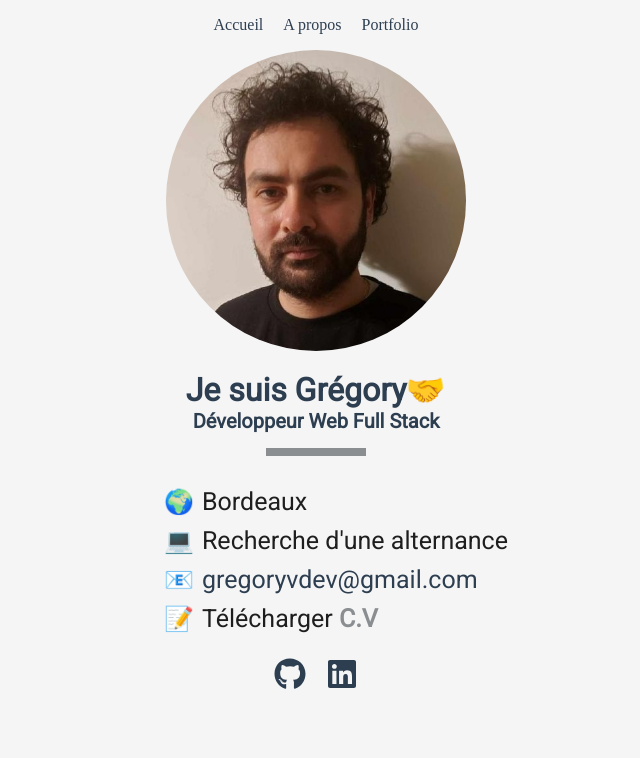
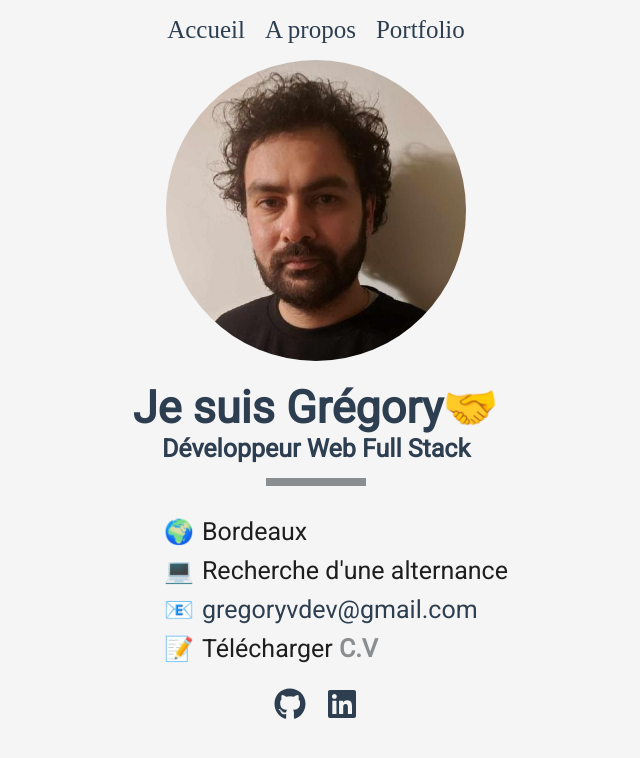
Before and after one commit to GregoryVDev/Portfolio, a React (Vite) app: page / in a window 768 px wide. Shown: the top 758 px of the page, without its empty margins (68-708 px from the left). Built offline with nearby package versions, Linux system fonts and the light colour scheme.

Commit message:
Added for the tablet responsive, font-size for the link,  content className, title h1

```diff
--- a/src/App.css
+++ b/src/App.css
@@ -26,3 +26,18 @@ a {
   color: #2C3E50;
   text-decoration: none;
 }
+
+@media screen and (min-width: 768px) and (max-width: 1023px) {
+
+  h1 {
+    font-size: 45px;
+  }
+
+  .content {
+    font-size: 25px;
+  }
+
+  a {
+    font-size: 25px;
+  }
+}
```
